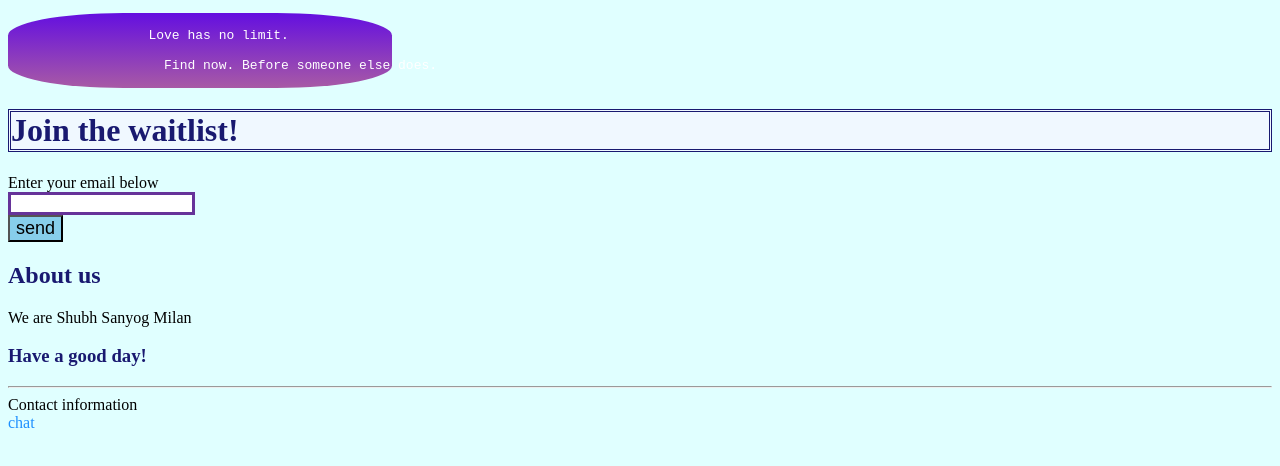
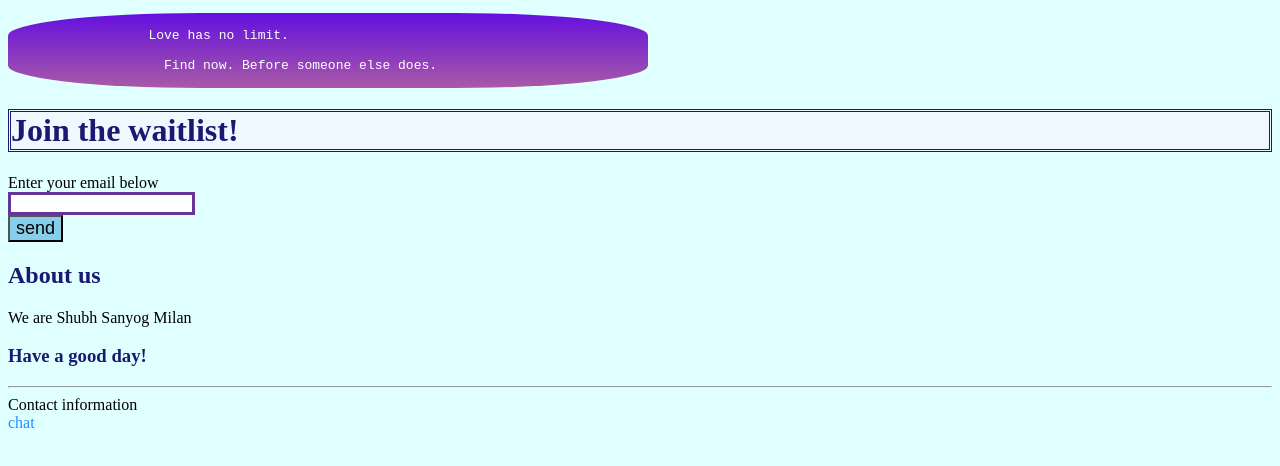
Before and after one commit to my-coding-tasks/Dating_App_Simulation, a plain HTML site: page index.html in a window 1280 px wide. Drawn offline with Linux system fonts and the light colour scheme.

Commit message:
Update index.html

```diff
--- a/index.html
+++ b/index.html
@@ -9,7 +9,7 @@
             }
             pre {
                 color: white;
-                max-width: 30vw;
+                max-width: 50vw;
                 border-radius: 30%;
                 background: linear-gradient(#640fe0, #a85aa5)
             }
```
